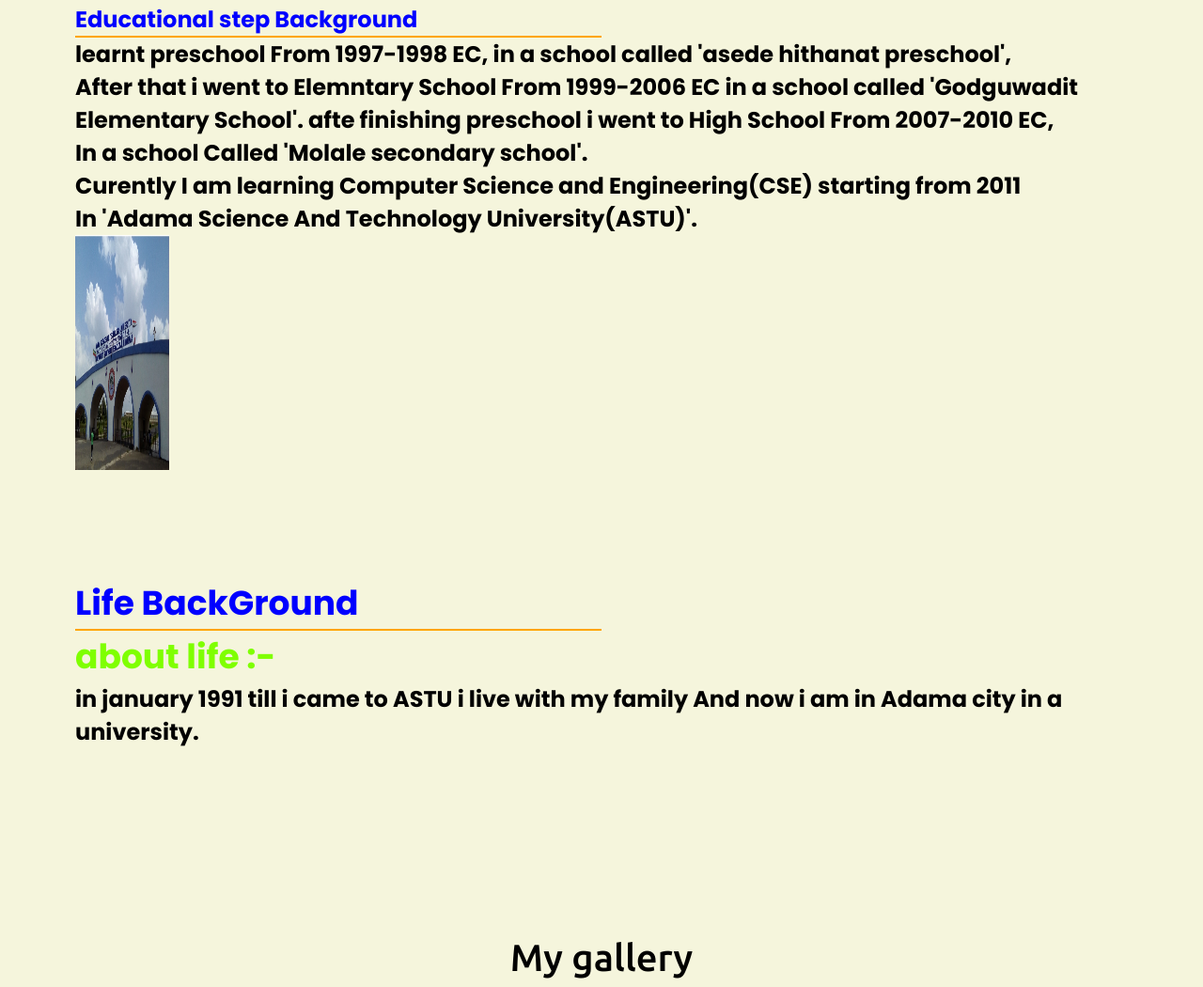
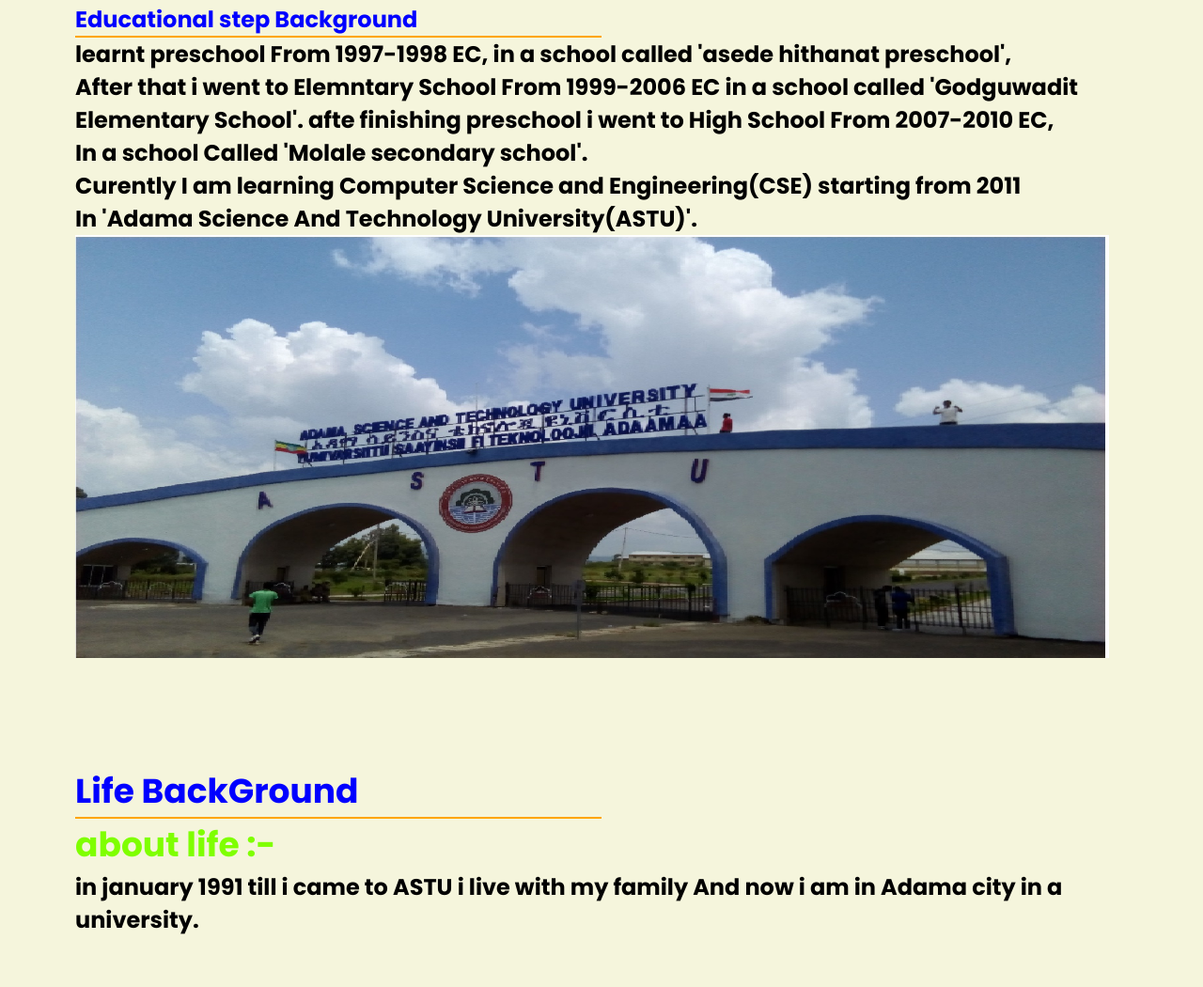
Before and after one commit to tekluabebe/tekluabebe.github.io, a plain HTML site: page index.html in a window 1280 px wide. Shown: the part 2314-3364 px from the top of the page at 94% size. Drawn offline with nearby package versions, Linux system fonts and the light colour scheme.

Commit message:
Add files via upload

```diff
--- a/index.html
+++ b/index.html
@@ -87,7 +87,7 @@
                  afte finishing preschool i went to High School From 2007-2010 EC,
                  <br/>In a school Called 'Molale secondary school'.<br/>Curently I am learning Computer Science and Engineering(CSE) starting from 2011
                  <br/>In 'Adama Science And Technology University(ASTU)'.</p></p>
-                <img id="im" src="images/12.jpg" alt="ASTU" width="100" height="250" />
+                <img id="im" src="images/12.jpg" alt="ASTU" width="1100" height="450" />
                 <div id="g1"></div>
                 <br><br><br>
                 <h2 id="g2" style="color:blue;">Life BackGround<h2>
```
